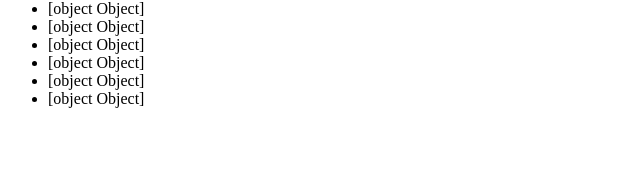
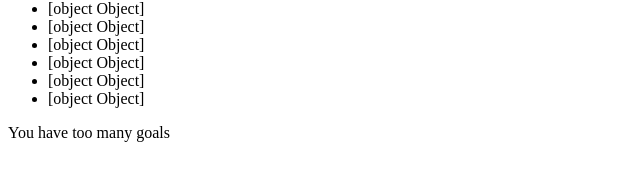
Before and after one commit to MrazTevin/GoalTrack, an Angular app: page / in a window 1280 px wide. Shown: the part 114-300 px from the top of the page, without its empty margins (0-640 px from the left). Built offline with nearby package versions, Linux system fonts and the light colour scheme.

Commit message:
added a conditional logic

```diff
--- a/src/app/app.component.html
+++ b/src/app/app.component.html
@@ -3,3 +3,4 @@
   <ul>
     <li *ngFor='let goal of goals'>{{goal}}</li>
   </ul>
+  <p *ngIf='goals.length>5'>You have too many goals</p>
```
